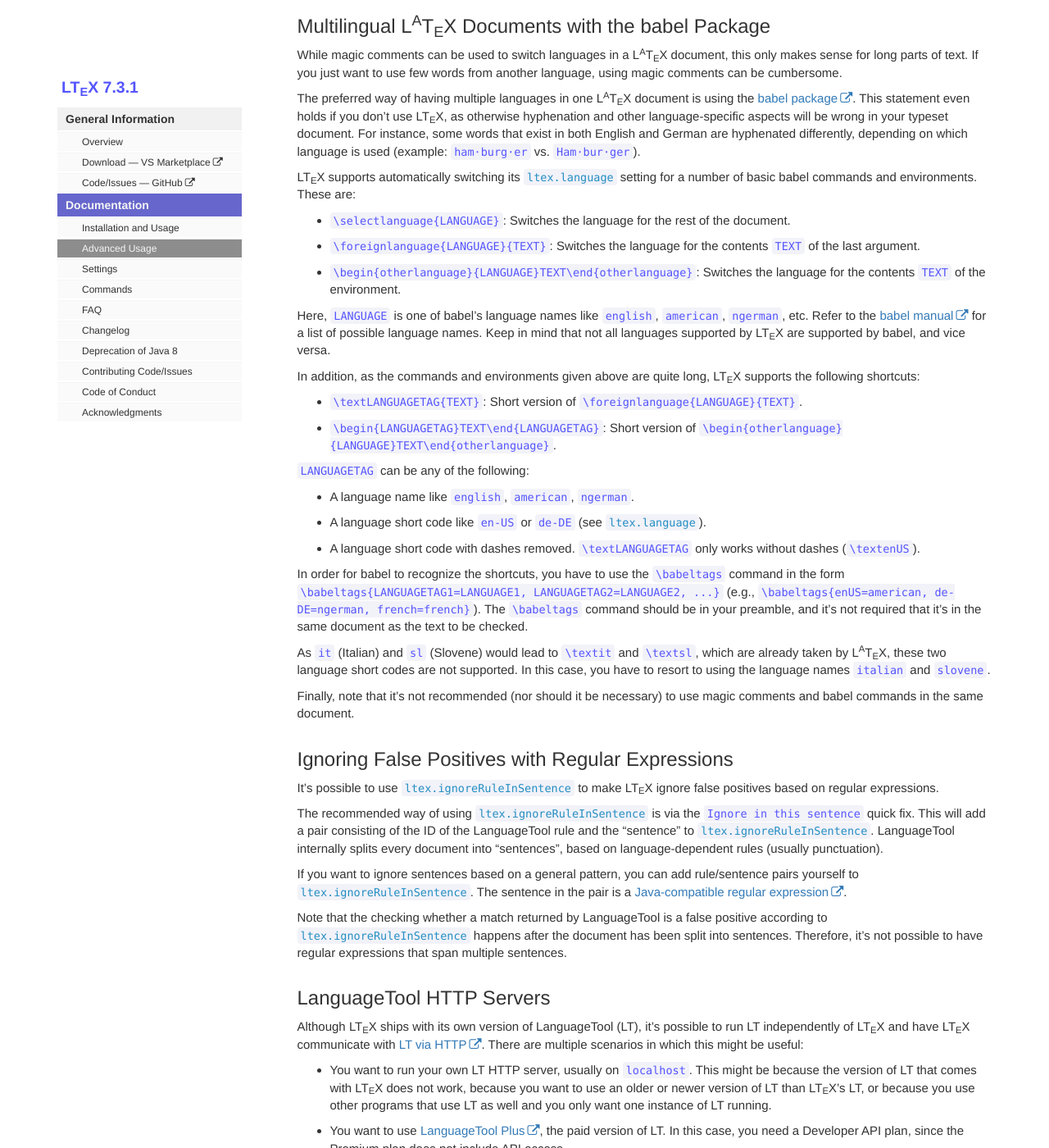
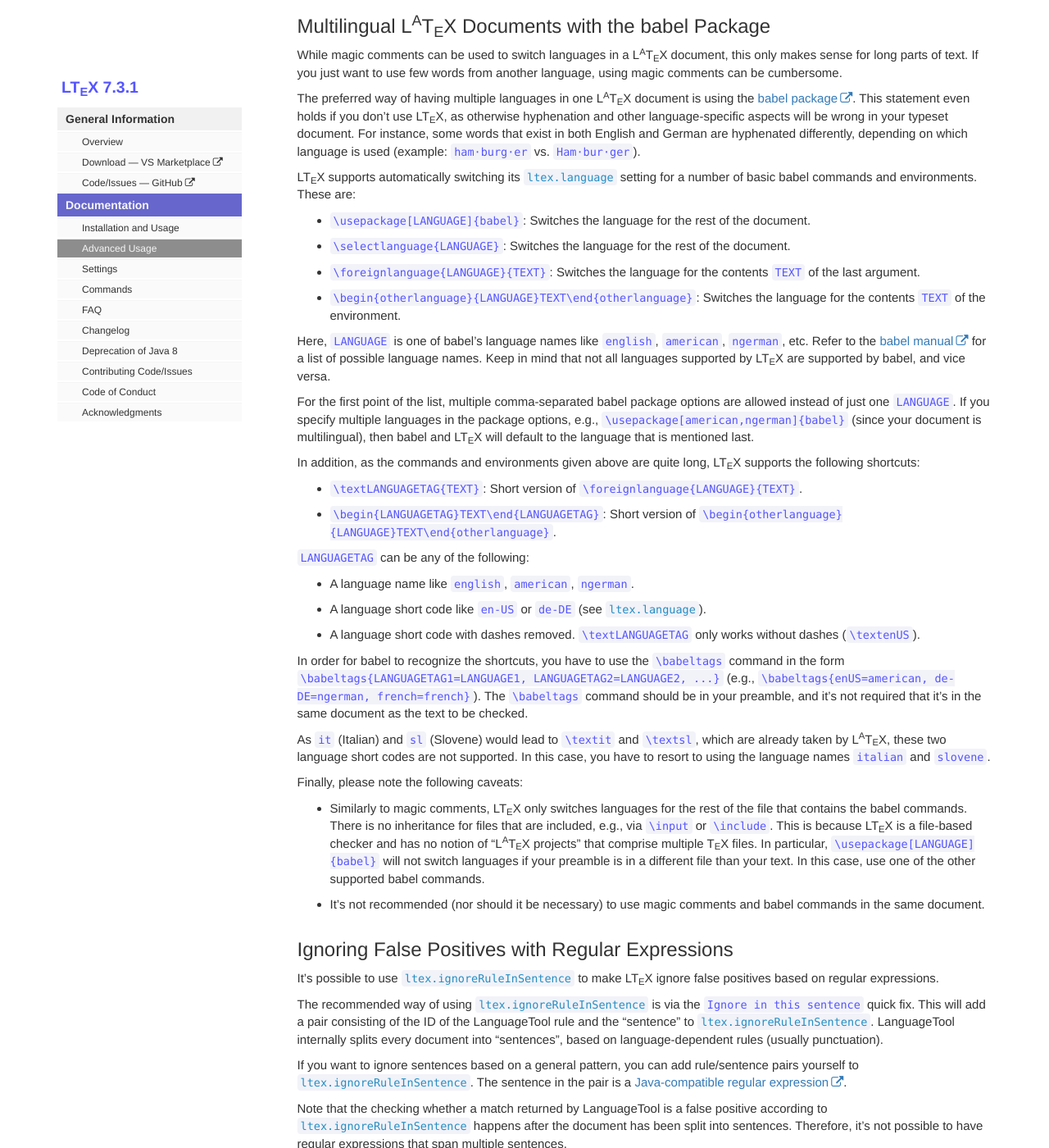
Before and after one commit to valentjn/vscode-ltex, a Jekyll site: the page built from pages/docs/advanced-usage.md, in a window 1280 px wide and 1400 px high, scrolled down 1331 px. Shown: the whole window at 82% size. Built offline with Jekyll 4.4.1, drawn with Linux system fonts in a browser that asks for light colours.

Commit message:
Add \usepackage[LANGUAGE]{babel} to usage
See valentjn/vscode-ltex#140.

```diff
--- a/pages/docs/advanced-usage.md
+++ b/pages/docs/advanced-usage.md
@@ -62,11 +62,14 @@ The preferred way of having multiple languages in one LaTeX document is using th
 
 LTeX supports automatically switching its [`ltex.language`](settings.html#ltexlanguage) setting for a number of basic babel commands and environments. These are:
 
+- `\usepackage[LANGUAGE]{babel}`: Switches the language for the rest of the document.
 - `\selectlanguage{LANGUAGE}`: Switches the language for the rest of the document.
 - `\foreignlanguage{LANGUAGE}{TEXT}`: Switches the language for the contents `TEXT` of the last argument.
 - `\begin{otherlanguage}{LANGUAGE}TEXT\end{otherlanguage}`: Switches the language for the contents `TEXT` of the environment.
 
 Here, `LANGUAGE` is one of babel's language names like `english`, `american`, `ngerman`, etc. Refer to the [babel manual](https://ctan.org/pkg/babel) for a list of possible language names. Keep in mind that not all languages supported by LTeX are supported by babel, and vice versa.
+
+For the first point of the list, multiple comma-separated babel package options are allowed instead of just one `LANGUAGE`. If you specify multiple languages in the package options, e.g., `\usepackage[american,ngerman]{babel}` (since your document is multilingual), then babel and LTeX will default to the language that is mentioned last.
 
 In addition, as the commands and environments given above are quite long, LTeX supports the following shortcuts:
 
@@ -83,7 +86,10 @@ In order for babel to recognize the shortcuts, you have to use the `\babeltags`
 
 As `it` (Italian) and `sl` (Slovene) would lead to `\textit` and `\textsl`, which are already taken by LaTeX, these two language short codes are not supported. In this case, you have to resort to using the language names `italian` and `slovene`.
 
-Finally, note that it's not recommended (nor should it be necessary) to use magic comments and babel commands in the same document.
+Finally, please note the following caveats:
+
+- Similarly to magic comments, LTeX only switches languages for the rest of the file that contains the babel commands. There is no inheritance for files that are included, e.g., via `\input` or `\include`. This is because LTeX is a file-based checker and has no notion of "LaTeX projects" that comprise multiple TeX files. In particular, `\usepackage[LANGUAGE]{babel}` will not switch languages if your preamble is in a different file than your text. In this case, use one of the other supported babel commands.
+- It's not recommended (nor should it be necessary) to use magic comments and babel commands in the same document.
 
 ## Ignoring False Positives with Regular Expressions
 
```
